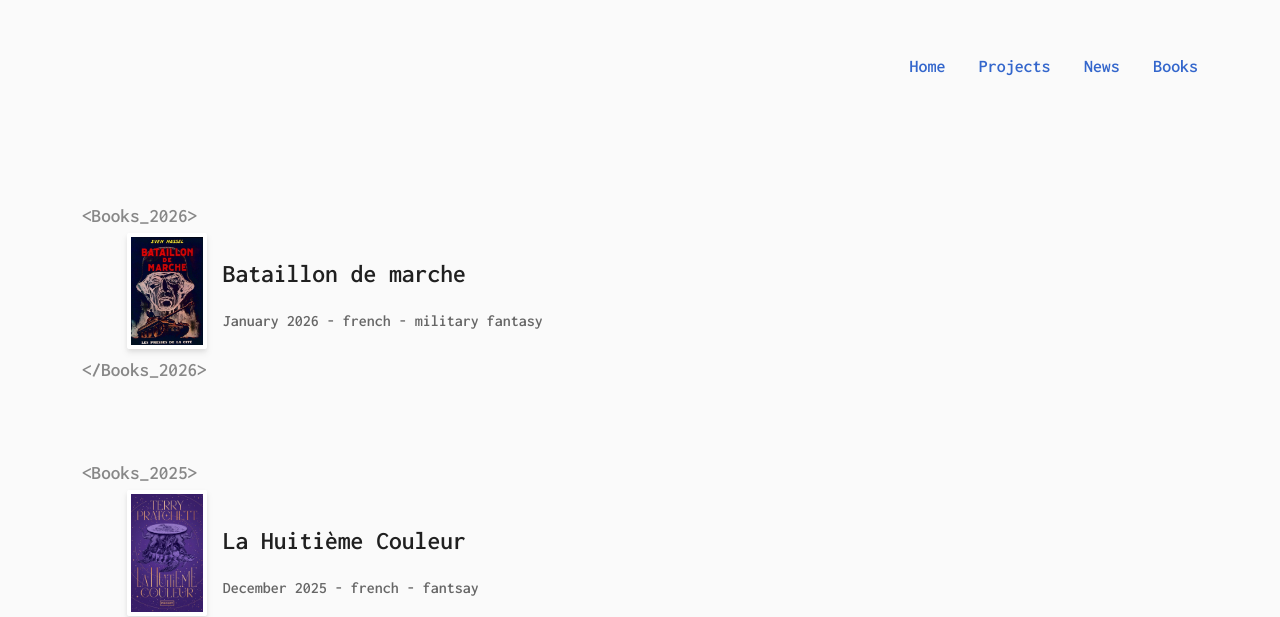
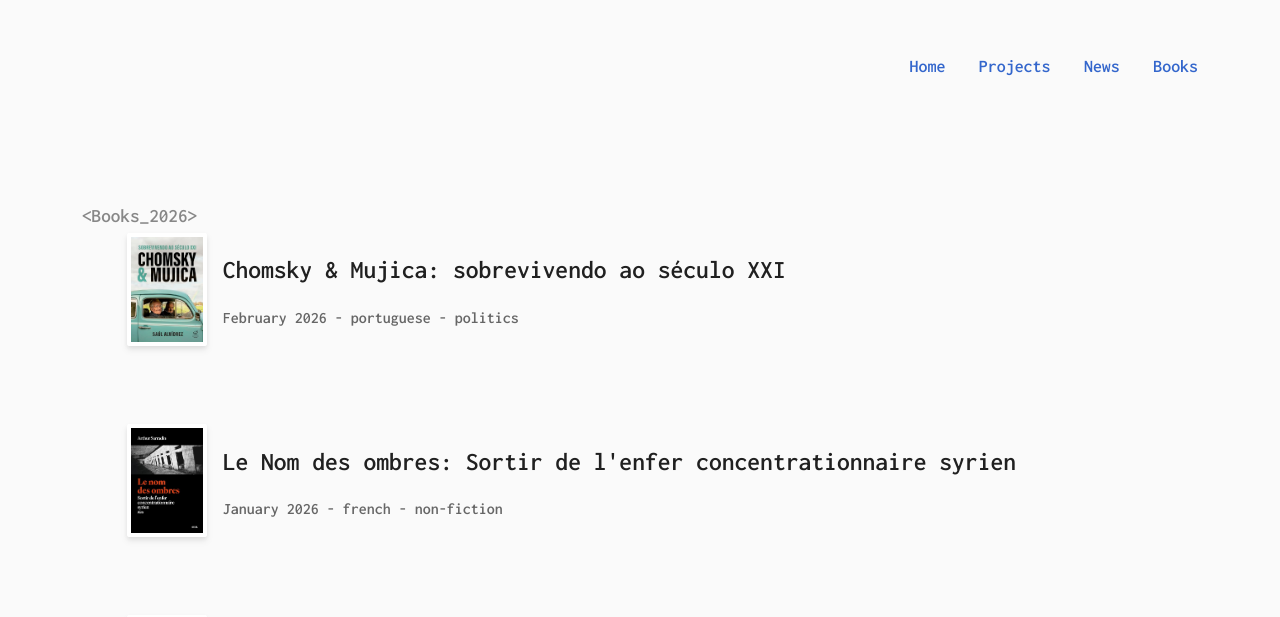
Before and after one commit to kevinch/kevinchevallierme, a Next.js app: page /books in a window 1280 px wide. Shown: the part 147-764 px from the top of the page. Built offline with nearby package versions, Linux system fonts and the light colour scheme.

Commit message:
Add January and February 2026 books with covers

```diff
--- a/components/Books.tsx
+++ b/components/Books.tsx
@@ -5,6 +5,20 @@ function Books() {
     <div className="books-container container">
       <span className="code-help">{"<Books_2026>"}</span>
       <div className="books-list">
+        <Book
+          title="Chomsky & Mujica: sobrevivendo ao século XXI"
+          kind="Politics"
+          language="portuguese"
+          date="february 2026"
+          cover="/images/chomsky-and-mujica.jpg"
+        />
+        <Book
+          title="Le Nom des ombres: Sortir de l'enfer concentrationnaire syrien"
+          kind="Non-fiction"
+          language="french"
+          date="january 2026"
+          cover="/images/nom-des-ombres.jpg"
+        />
         <Book
           title="Bataillon de marche "
           kind="Military fantasy"
```
Also changed, not shown: public/images/chomsky-and-mujica.jpg (added), public/images/nom-des-ombres.jpg (added).
